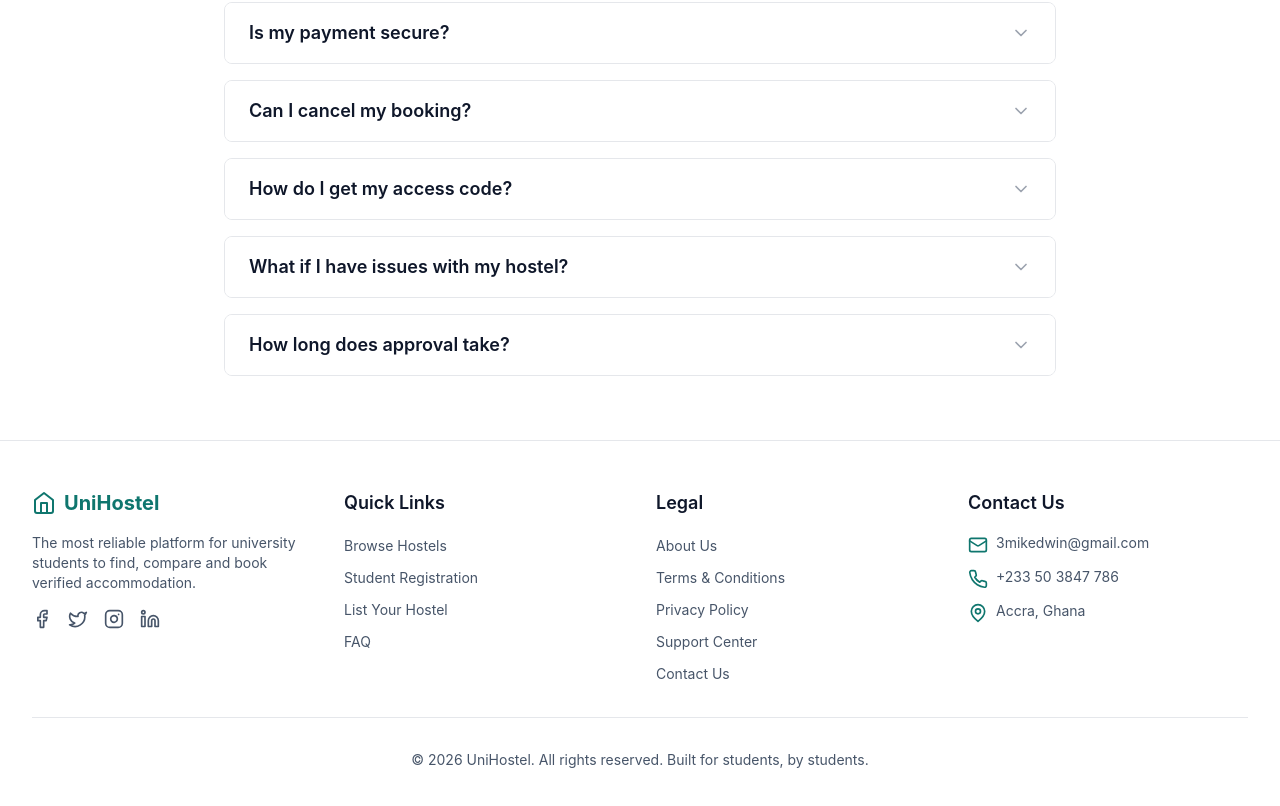
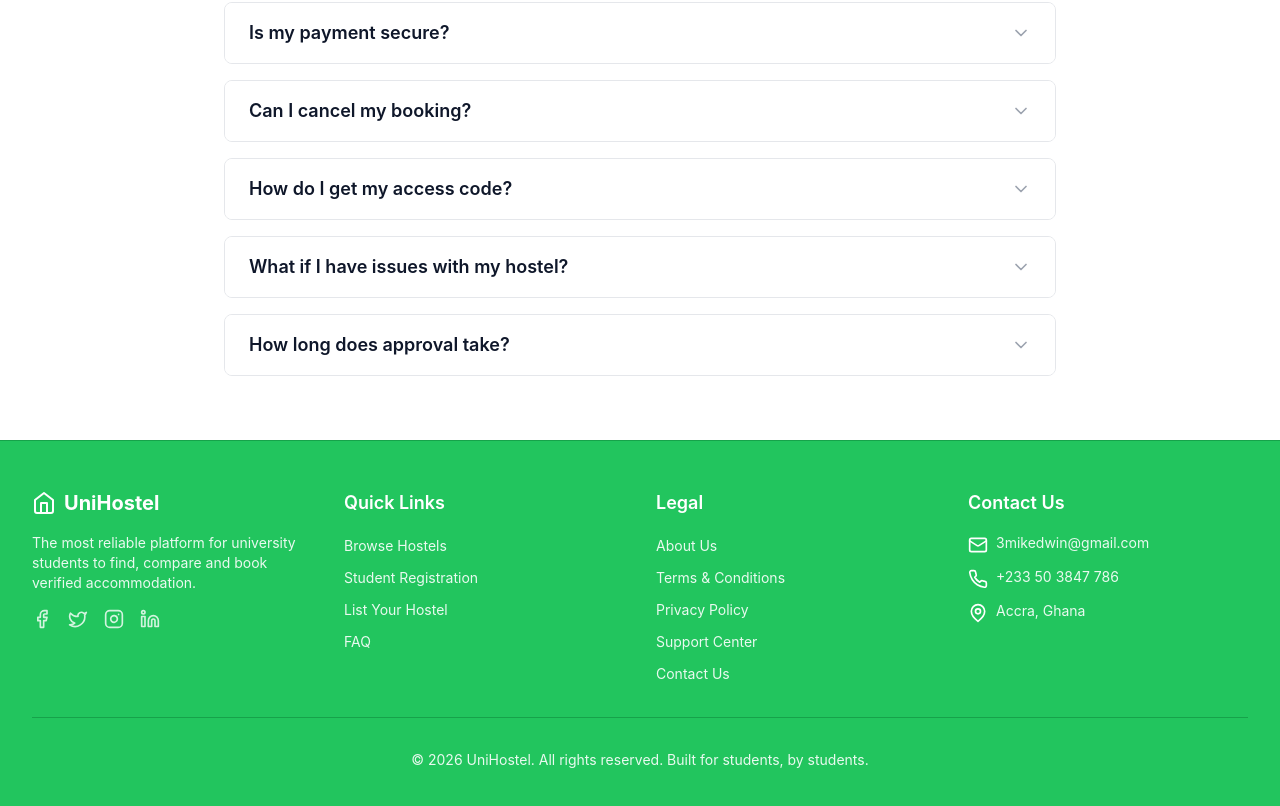
Before and after one commit to Mikedwin/UniHostel, a React (Create React App) app in the folder frontend/: page / in a window 1280 px wide. Shown: the part 1240-2046 px from the top of the page. Built offline with nearby package versions, Linux system fonts and the light colour scheme; no server answers.

Commit message:
Change footer background to green #22C55E

```diff
--- a/frontend/src/components/Footer.js
+++ b/frontend/src/components/Footer.js
@@ -4,29 +4,29 @@ import { Home, Mail, Phone, MapPin, Facebook, Twitter, Instagram, Linkedin } fro
 
 const Footer = () => {
   return (
-    <footer className="bg-white border-t border-gray-200">
+    <footer className="bg-[#22C55E] border-t border-green-600">
       <div className="max-w-7xl mx-auto px-4 sm:px-6 lg:px-8 py-8 sm:py-12">
         <div className="grid grid-cols-1 sm:grid-cols-2 lg:grid-cols-4 gap-6 sm:gap-8">
           {/* About Section */}
           <div>
-            <div className="flex items-center text-primary-600 font-bold text-lg sm:text-xl mb-3 sm:mb-4">
+            <div className="flex items-center text-white font-bold text-lg sm:text-xl mb-3 sm:mb-4">
               <Home className="mr-2 w-5 h-5 sm:w-6 sm:h-6" />
               UniHostel
             </div>
-            <p className="text-xs sm:text-sm text-gray-600 mb-3 sm:mb-4">
+            <p className="text-xs sm:text-sm text-white/90 mb-3 sm:mb-4">
               The most reliable platform for university students to find, compare and book verified accommodation.
             </p>
             <div className="flex space-x-3 sm:space-x-4">
-              <a href="https://facebook.com" target="_blank" rel="noopener noreferrer" className="text-gray-600 hover:text-primary-600 transition-colors">
+              <a href="https://facebook.com" target="_blank" rel="noopener noreferrer" className="text-white/80 hover:text-white transition-colors">
                 <Facebook className="w-4 h-4 sm:w-5 sm:h-5" />
               </a>
-              <a href="https://twitter.com" target="_blank" rel="noopener noreferrer" className="text-gray-600 hover:text-primary-600 transition-colors">
+              <a href="https://twitter.com" target="_blank" rel="noopener noreferrer" className="text-white/80 hover:text-white transition-colors">
                 <Twitter className="w-4 h-4 sm:w-5 sm:h-5" />
               </a>
-              <a href="https://instagram.com" target="_blank" rel="noopener noreferrer" className="text-gray-600 hover:text-primary-600 transition-colors">
+              <a href="https://instagram.com" target="_blank" rel="noopener noreferrer" className="text-white/80 hover:text-white transition-colors">
                 <Instagram className="w-4 h-4 sm:w-5 sm:h-5" />
               </a>
-              <a href="https://linkedin.com" target="_blank" rel="noopener noreferrer" className="text-gray-600 hover:text-primary-600 transition-colors">
+              <a href="https://linkedin.com" target="_blank" rel="noopener noreferrer" className="text-white/80 hover:text-white transition-colors">
                 <Linkedin className="w-4 h-4 sm:w-5 sm:h-5" />
               </a>
             </div>
@@ -34,25 +34,25 @@ const Footer = () => {
 
           {/* Quick Links */}
           <div>
-            <h3 className="text-gray-900 font-semibold text-base sm:text-lg mb-3 sm:mb-4">Quick Links</h3>
+            <h3 className="text-white font-semibold text-base sm:text-lg mb-3 sm:mb-4">Quick Links</h3>
             <ul className="space-y-2">
               <li>
-                <Link to="/hostels" className="text-xs sm:text-sm text-gray-600 hover:text-primary-600 transition-colors">
+                <Link to="/hostels" className="text-xs sm:text-sm text-white/90 hover:text-white transition-colors">
                   Browse Hostels
                 </Link>
               </li>
               <li>
-                <Link to="/student-register" className="text-xs sm:text-sm text-gray-600 hover:text-primary-600 transition-colors">
+                <Link to="/student-register" className="text-xs sm:text-sm text-white/90 hover:text-white transition-colors">
                   Student Registration
                 </Link>
               </li>
               <li>
-                <Link to="/manager-register" className="text-xs sm:text-sm text-gray-600 hover:text-primary-600 transition-colors">
+                <Link to="/manager-register" className="text-xs sm:text-sm text-white/90 hover:text-white transition-colors">
                   List Your Hostel
                 </Link>
               </li>
               <li>
-                <a href="#faq" className="text-xs sm:text-sm text-gray-600 hover:text-primary-600 transition-colors">
+                <a href="#faq" className="text-xs sm:text-sm text-white/90 hover:text-white transition-colors">
                   FAQ
                 </a>
               </li>
@@ -61,30 +61,30 @@ const Footer = () => {
 
           {/* Legal */}
           <div>
-            <h3 className="text-gray-900 font-semibold text-base sm:text-lg mb-3 sm:mb-4">Legal</h3>
+            <h3 className="text-white font-semibold text-base sm:text-lg mb-3 sm:mb-4">Legal</h3>
             <ul className="space-y-2">
               <li>
-                <Link to="/about" className="text-xs sm:text-sm text-gray-600 hover:text-primary-600 transition-colors">
+                <Link to="/about" className="text-xs sm:text-sm text-white/90 hover:text-white transition-colors">
                   About Us
                 </Link>
               </li>
               <li>
-                <Link to="/terms" className="text-xs sm:text-sm text-gray-600 hover:text-primary-600 transition-colors">
+                <Link to="/terms" className="text-xs sm:text-sm text-white/90 hover:text-white transition-colors">
                   Terms & Conditions
                 </Link>
               </li>
               <li>
-                <Link to="/privacy" className="text-xs sm:text-sm text-gray-600 hover:text-primary-600 transition-colors">
+                <Link to="/privacy" className="text-xs sm:text-sm text-white/90 hover:text-white transition-colors">
                   Privacy Policy
                 </Link>
               </li>
               <li>
-                <Link to="/support" className="text-xs sm:text-sm text-gray-600 hover:text-primary-600 transition-colors">
+                <Link to="/support" className="text-xs sm:text-sm text-white/90 hover:text-white transition-colors">
                   Support Center
                 </Link>
               </li>
               <li>
-                <Link to="/contact" className="text-xs sm:text-sm text-gray-600 hover:text-primary-600 transition-colors">
+                <Link to="/contact" className="text-xs sm:text-sm text-white/90 hover:text-white transition-colors">
                   Contact Us
                 </Link>
               </li>
@@ -93,23 +93,23 @@ const Footer = () => {
 
           {/* Contact */}
           <div>
-            <h3 className="text-gray-900 font-semibold text-base sm:text-lg mb-3 sm:mb-4">Contact Us</h3>
+            <h3 className="text-white font-semibold text-base sm:text-lg mb-3 sm:mb-4">Contact Us</h3>
             <ul className="space-y-2 sm:space-y-3">
               <li className="flex items-start">
-                <Mail className="w-4 h-4 sm:w-5 sm:h-5 mr-2 mt-0.5 flex-shrink-0 text-primary-600" />
-                <a href="mailto:3mikedwin@gmail.com" className="text-xs sm:text-sm text-gray-600 hover:text-primary-600 transition-colors break-all">
+                <Mail className="w-4 h-4 sm:w-5 sm:h-5 mr-2 mt-0.5 flex-shrink-0 text-white" />
+                <a href="mailto:3mikedwin@gmail.com" className="text-xs sm:text-sm text-white/90 hover:text-white transition-colors break-all">
                   3mikedwin@gmail.com
                 </a>
               </li>
               <li className="flex items-start">
-                <Phone className="w-4 h-4 sm:w-5 sm:h-5 mr-2 mt-0.5 flex-shrink-0 text-primary-600" />
-                <a href="https://wa.me/233503847786" className="text-xs sm:text-sm text-gray-600 hover:text-primary-600 transition-colors" target="_blank" rel="noopener noreferrer">
+                <Phone className="w-4 h-4 sm:w-5 sm:h-5 mr-2 mt-0.5 flex-shrink-0 text-white" />
+                <a href="https://wa.me/233503847786" className="text-xs sm:text-sm text-white/90 hover:text-white transition-colors" target="_blank" rel="noopener noreferrer">
                   +233 50 3847 786
                 </a>
               </li>
               <li className="flex items-start">
-                <MapPin className="w-4 h-4 sm:w-5 sm:h-5 mr-2 mt-0.5 flex-shrink-0 text-primary-600" />
-                <span className="text-xs sm:text-sm text-gray-600">
+                <MapPin className="w-4 h-4 sm:w-5 sm:h-5 mr-2 mt-0.5 flex-shrink-0 text-white" />
+                <span className="text-xs sm:text-sm text-white/90">
                   Accra, Ghana
                 </span>
               </li>
@@ -118,8 +118,8 @@ const Footer = () => {
         </div>
 
         {/* Bottom Bar */}
-        <div className="border-t border-gray-200 mt-6 sm:mt-8 pt-6 sm:pt-8 text-center">
-          <p className="text-xs sm:text-sm text-gray-600">
+        <div className="border-t border-green-600 mt-6 sm:mt-8 pt-6 sm:pt-8 text-center">
+          <p className="text-xs sm:text-sm text-white/90">
             © {new Date().getFullYear()} UniHostel. All rights reserved. Built for students, by students.
           </p>
         </div>
```
